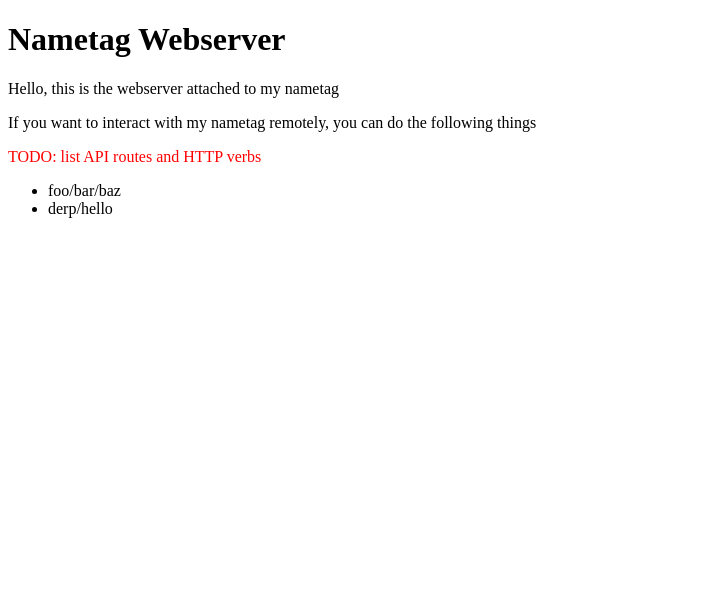
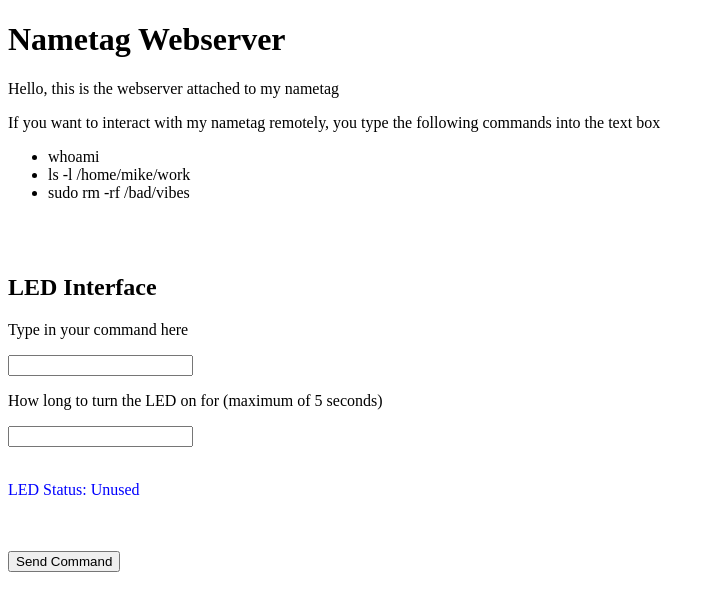
Before and after one commit to MichaelRechenberg/INFO490-Pi-Nametag, a Python web app: template server/templates/home-page.html in a window 1280 px wide. Shown: the top 611 px of the page, without its empty margins (0-715 px from the left). Run offline with Jinja, Linux system fonts and the light colour scheme; the template is opened without the code that fills it, so the values that code supplies are empty; some libraries are stand-ins or nearby versions.

Commit message:
User is able to go to home page of webpage and type in commands to turn on various LEDs

```diff
--- a/server/templates/home-page.html
+++ b/server/templates/home-page.html
@@ -1,17 +1,70 @@
 <!DOCTYPE html>
 <html>
 	<head>
-		<title>Nametag Home page</title>
+		<title>Nametag Home Page</title>
+		<script src="https://ajax.googleapis.com/ajax/libs/jquery/3.2.1/jquery.min.js"></script>
+
+		<script>
+			function activateLED(){
+				var command = document.getElementById("command-prompt").value;
+				var duration = document.getElementById("duration-prompt").value;
+				duration = Number(duration);
+
+
+				var payload = {
+				    "led_key": command,
+				    "duration": duration
+				};
+
+
+
+				var statusIndicator = document.getElementById("led-command-status");
+				statusIndicator.innerHTML = "Command is Executing"
+
+
+				// Send AJAX request
+				$.ajax({
+				    method: "POST",
+				    url: "activateLED",
+				    contentType: "application/json",
+			            data: JSON.stringify(payload),
+				    crossDomain: true
+				}).done( function (data, status) {
+					     //do whatever you want with the return data upon successful return
+					console.log("Successfully sent LED activation request");
+					statusIndicator.innerHTML = "Command Executed Successfully!";
+		                  })
+			          .fail( function (data, status) {
+					      //do whatever you want with the return data upon error
+					console.log(data);
+					console.log(status);
+					statusIndicator.innerHTML = "Invalid Command!";
+		                });
+			}
+		</script>
 	</head>
 
 	<body>
 		<h1>Nametag Webserver</h1>
 		<p>Hello, this is the webserver attached to my nametag</p>
-		<p>If you want to interact with my nametag remotely, you can do the following things</p>
-		<p><font color="red">TODO: list API routes and HTTP verbs</font></p>
+		<p>If you want to interact with my nametag remotely, you type the following commands into the text box</p>
 		<ul>
-			<li>foo/bar/baz</li>
-			<li>derp/hello</li>
-		<ul>
+			<li>whoami</li>
+			<li>ls -l /home/mike/work</li>
+			<li>sudo rm -rf /bad/vibes</li>
+		</ul>
+
+		<br></br>
+		<div id="led_interface">
+			<h2>LED Interface</h2>
+			<p>Type in your command here</p>
+			<input type="text" id="command-prompt" name="command-prompt">
+			<p>How long to turn the LED on for (maximum of 5 seconds)</p>
+			<input type="text" id="duration-prompt" name="duration-prompt">
+			<br></br>
+			<font color="blue"><p id="led-command-status">LED Status: Unused</p></font>
+			<br></br>
+			<button id="activateLEDButton" onclick="activateLED()">Send Command</button>
+		<div>
 	</body>
 </html>
```
Also changed, not shown: app.py (+5 -5 lines), server/views/led_api_view.py (+22 -8 lines).
